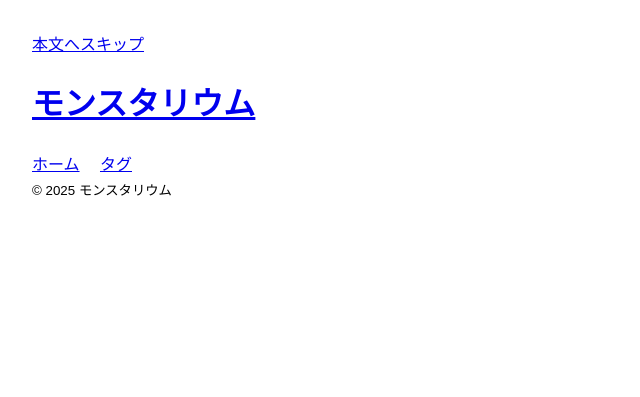
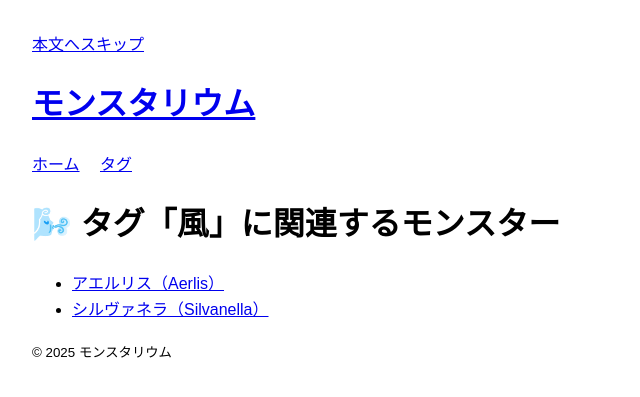
Before and after one commit to Archivista-creats/monsterdex, a Jekyll site: the page built from docs/tags/風.md, in a window 1280 px wide. Shown: the top 397 px of the page, without its empty margins (0-640 px from the left). Built offline with Jekyll 4.4.1, drawn with Linux system fonts in a browser that asks for light colours; our own code applies the rules of GitHub Pages for plain Markdown files.

Commit message:
Add new files and updates

```diff
--- a/docs/tags/風.md
+++ b/docs/tags/風.md
@@ -1,6 +1,10 @@
 ---
-layout: archive-taxonomy
+layout: default
 title: タグ: 風
-tag: 風
-permalink: /tags/風/
+permalink: /tags/kaze/
 ---
+
+# 🌬️ タグ「風」に関連するモンスター
+
+- [アエルリス（Aerlis）](/monster/Aerlis/)
+- [シルヴァネラ（Silvanella）](/monster/Silvanella/)
```
